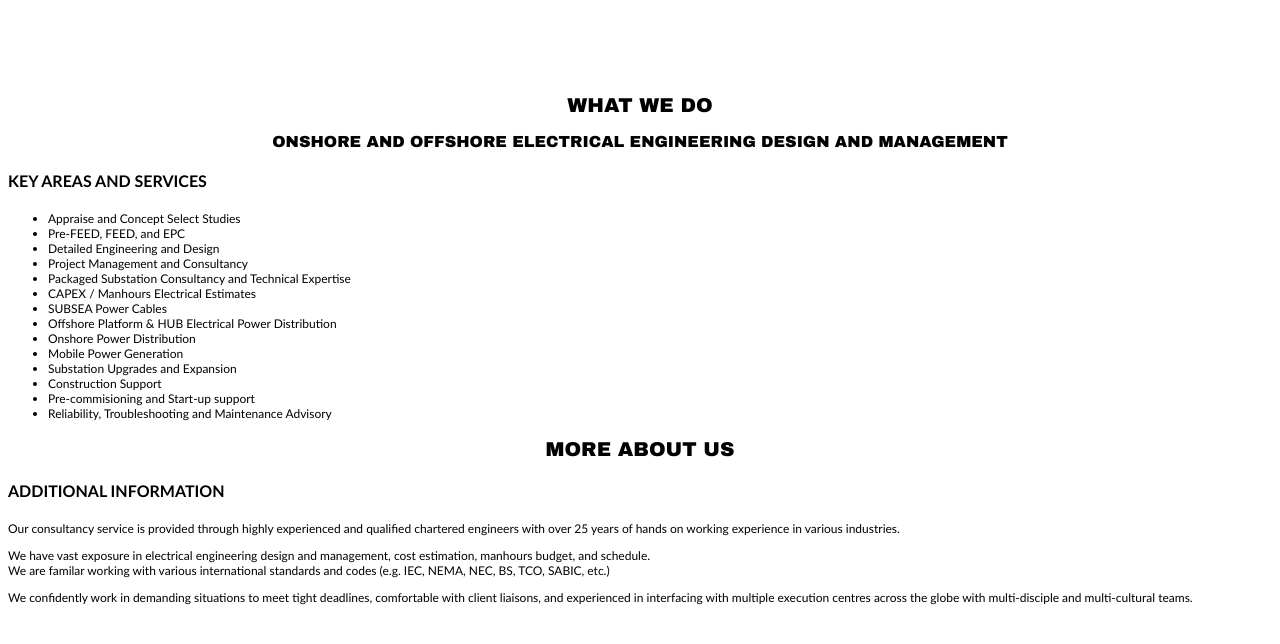
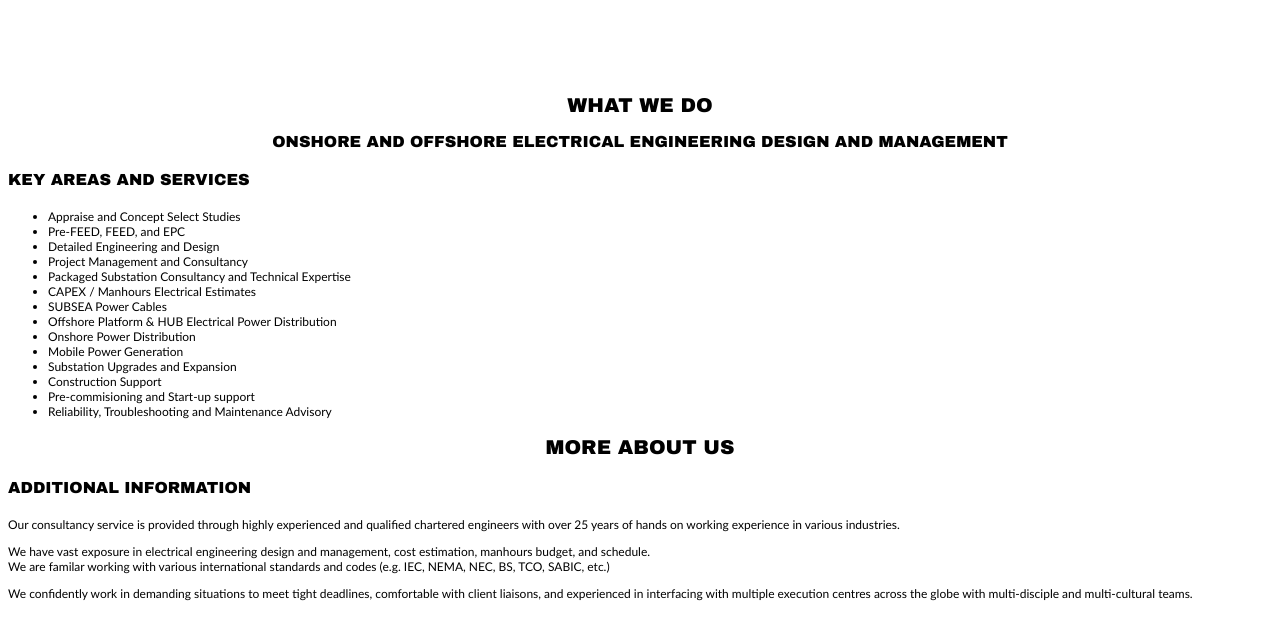
Before and after one commit to vedprojects/main, a plain HTML site: page index.html in a window 1280 px wide. Shown: the part 38-682 px from the top of the page. Drawn offline with Linux system fonts and the light colour scheme.

Commit message:
Update style.css

```diff
--- a/style.css
+++ b/style.css
@@ -13,12 +13,10 @@
 
 #whatwedo {
     color:rgb(0, 0, 0);
-    font-family: Calibri;
 }
 
 #moreaboutus {
     color:rgb(0, 0, 0);
-    font-family: Calibri;
 }
 
 
@@ -40,10 +38,17 @@ h3 {
     font-family: 'Arial Black';
 }
 
+h4 {
+    color: black;
+    font-family: 'Arial Black';
+}
+
 p {
     font-size: 12px;
+    font-family: Calibri;
 }
 
 ul {
     font-size: 12px;
+    font-family: Calibri;
 }
```
